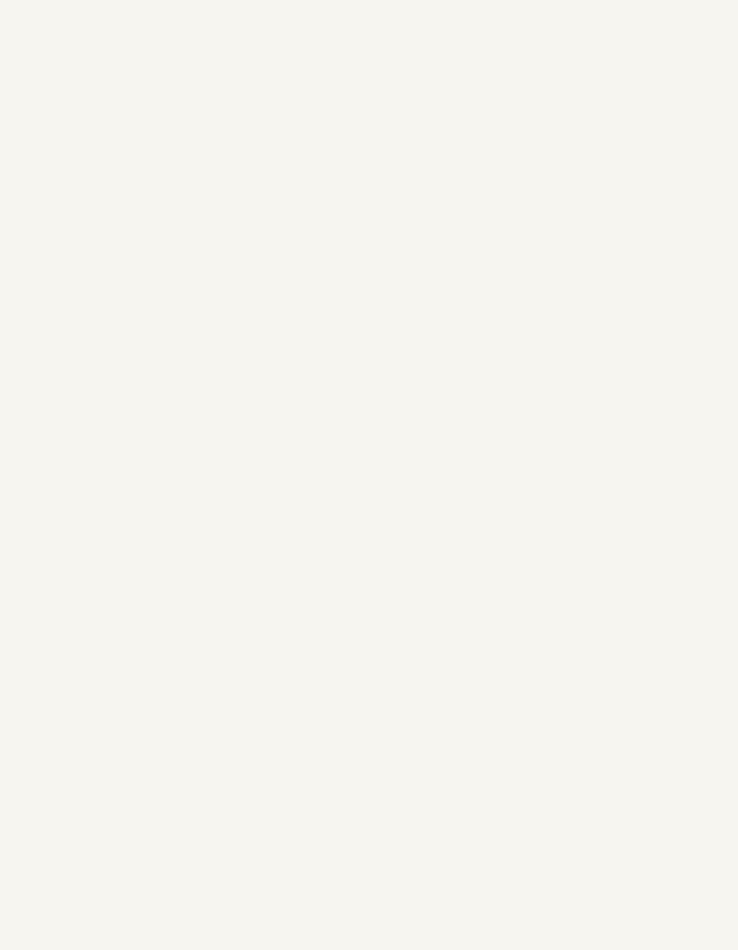
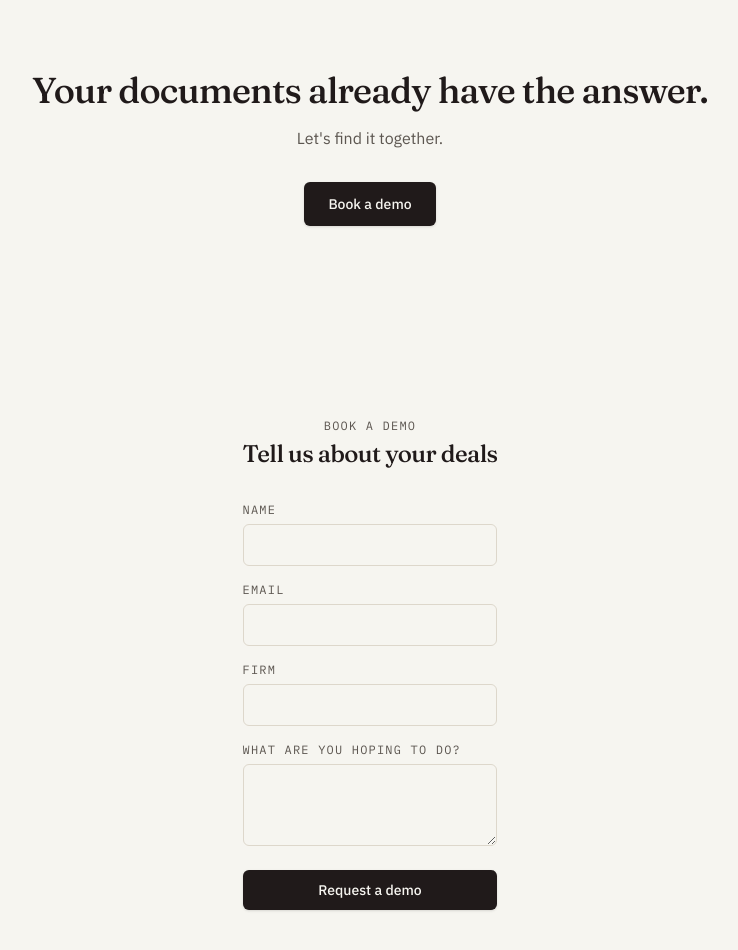
Before and after one commit to Clash4202/cre-copilot, a Next.js app: page / in a window 1280 px wide. Shown: the part 2440-3390 px from the top of the page, without its empty margins (270-1008 px from the left). Before the commit the page ends 2414 px from the top, so only its background shows below. Built offline with nearby package versions, Linux system fonts and the light colour scheme; no server answers.

Commit message:
Add closing CTA and demo request form

```diff
--- a/src/app/page.tsx
+++ b/src/app/page.tsx
@@ -6,6 +6,8 @@ import { ExampleAnswer } from '@/components/landing/example-answer'
 import { HowItWorks } from '@/components/landing/how-it-works'
 import { WhatsComing } from '@/components/landing/whats-coming'
 import { FAQ } from '@/components/landing/faq'
+import { ClosingCTA } from '@/components/landing/closing-cta'
+import { DemoForm } from '@/components/landing/demo-form'
 
 export default async function HomePage() {
   const supabase = await createClient()
@@ -25,6 +27,8 @@ export default async function HomePage() {
       <HowItWorks />
       <WhatsComing />
       <FAQ />
+      <ClosingCTA />
+      <DemoForm />
     </>
   )
 }
--- /dev/null
+++ b/src/components/landing/closing-cta.tsx
@@ -0,0 +1,26 @@
+'use client'
+
+import { Reveal } from './reveal'
+
+export function ClosingCTA() {
+  return (
+    <section className="mx-auto max-w-3xl px-6 py-24 text-center">
+      <Reveal>
+        <h2 className="font-display text-3xl font-medium tracking-tight text-ink sm:text-4xl">
+          Your documents already have the answer.
+        </h2>
+      </Reveal>
+      <Reveal delay={0.1}>
+        <p className="mt-4 text-base text-slate">Let&apos;s find it together.</p>
+      </Reveal>
+      <Reveal delay={0.2}>
+        <a
+          href="#demo"
+          className="mt-8 inline-block rounded-md bg-ink px-6 py-3 text-sm font-medium text-paper shadow-sm transition hover:-translate-y-0.5 hover:bg-forest motion-reduce:transition-none motion-reduce:hover:translate-y-0"
+        >
+          Book a demo
+        </a>
+      </Reveal>
+    </section>
+  )
+}
--- /dev/null
+++ b/src/components/landing/demo-form.tsx
@@ -0,0 +1,96 @@
+'use client'
+
+import { useState } from 'react'
+import { requestDemo } from '@/app/actions'
+
+export function DemoForm() {
+  const [name, setName] = useState('')
+  const [email, setEmail] = useState('')
+  const [firm, setFirm] = useState('')
+  const [note, setNote] = useState('')
+  const [status, setStatus] = useState<'idle' | 'sending' | 'sent' | 'error'>('idle')
+
+  async function handleSubmit(e: React.FormEvent) {
+    e.preventDefault()
+    setStatus('sending')
+    const result = await requestDemo({ name, email, firm, note })
+    setStatus(result.success ? 'sent' : 'error')
+  }
+
+  if (status === 'sent') {
+    return (
+      <section id="demo" className="mx-auto max-w-xl px-6 py-24 text-center">
+        <span className="h-1.5 w-1.5 rounded-full bg-wine" aria-hidden="true" />
+        <h2 className="mt-3 font-display text-2xl font-medium tracking-tight text-ink">
+          Thanks — we&apos;ll be in touch
+        </h2>
+        <p className="mt-2 text-sm text-slate">We usually respond within a day or two.</p>
+      </section>
+    )
+  }
+
+  return (
+    <section id="demo" className="mx-auto max-w-xl px-6 py-24">
+      <div className="flex flex-col gap-1 pb-8 text-center">
+        <span className="font-mono text-xs uppercase tracking-widest text-slate">
+          Book a demo
+        </span>
+        <h2 className="font-display text-2xl font-medium tracking-tight text-ink">
+          Tell us about your deals
+        </h2>
+      </div>
+      <form onSubmit={handleSubmit} className="flex flex-col gap-4">
+        <label className="flex flex-col gap-1.5">
+          <span className="font-mono text-xs uppercase tracking-widest text-slate">Name</span>
+          <input
+            required
+            value={name}
+            onChange={(e) => setName(e.target.value)}
+            className="rounded-md border border-hairline bg-paper px-3 py-2.5 text-sm text-ink outline-none transition-colors placeholder:text-slate/70 focus:border-forest focus:ring-2 focus:ring-forest/20"
+          />
+        </label>
+        <label className="flex flex-col gap-1.5">
+          <span className="font-mono text-xs uppercase tracking-widest text-slate">Email</span>
+          <input
+            type="email"
+            required
+            value={email}
+            onChange={(e) => setEmail(e.target.value)}
+            className="rounded-md border border-hairline bg-paper px-3 py-2.5 text-sm text-ink outline-none transition-colors placeholder:text-slate/70 focus:border-forest focus:ring-2 focus:ring-forest/20"
+          />
+        </label>
+        <label className="flex flex-col gap-1.5">
+          <span className="font-mono text-xs uppercase tracking-widest text-slate">Firm</span>
+          <input
+            value={firm}
+            onChange={(e) => setFirm(e.target.value)}
+            className="rounded-md border border-hairline bg-paper px-3 py-2.5 text-sm text-ink outline-none transition-colors placeholder:text-slate/70 focus:border-forest focus:ring-2 focus:ring-forest/20"
+          />
+        </label>
+        <label className="flex flex-col gap-1.5">
+          <span className="font-mono text-xs uppercase tracking-widest text-slate">
+            What are you hoping to do?
+          </span>
+          <textarea
+            value={note}
+            onChange={(e) => setNote(e.target.value)}
+            rows={3}
+            className="rounded-md border border-hairline bg-paper px-3 py-2.5 text-sm text-ink outline-none transition-colors placeholder:text-slate/70 focus:border-forest focus:ring-2 focus:ring-forest/20"
+          />
+        </label>
+        <button
+          type="submit"
+          disabled={status === 'sending'}
+          className="mt-2 rounded-md bg-ink px-4 py-2.5 text-sm font-medium text-paper shadow-sm transition hover:-translate-y-0.5 hover:bg-forest disabled:opacity-50 disabled:hover:translate-y-0 motion-reduce:transition-none motion-reduce:hover:translate-y-0"
+        >
+          {status === 'sending' ? 'Sending...' : 'Request a demo'}
+        </button>
+        {status === 'error' && (
+          <p className="text-sm text-brick">
+            Something went wrong sending that. Try again, or email us directly.
+          </p>
+        )}
+      </form>
+    </section>
+  )
+}
```
